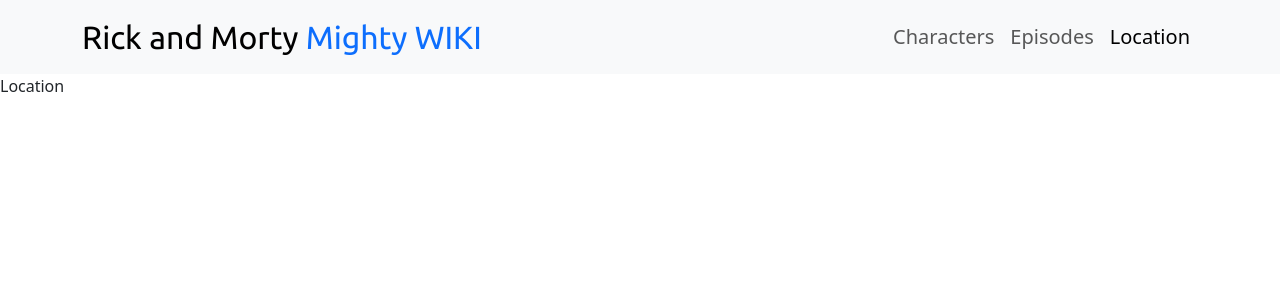
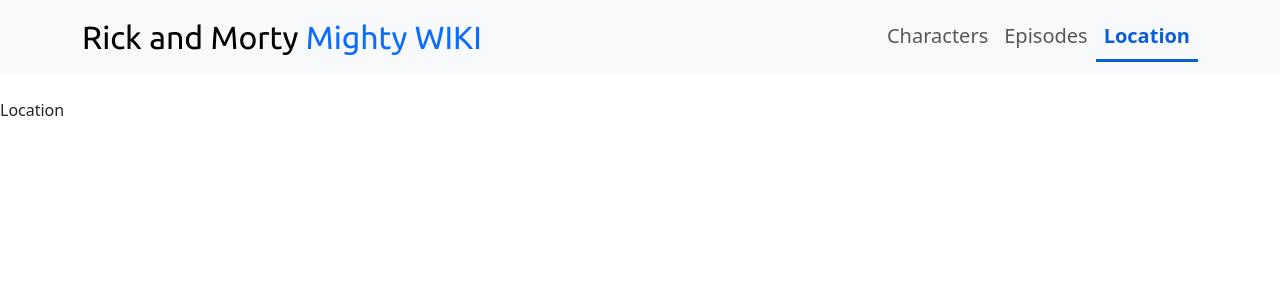
Before and after one commit to CommanderCoolDev/Rick-Morty-Wiki, a React (Create React App) app: page /location in a window 1280 px wide. Shown: the top 300 px of the page. Built offline with nearby package versions, Linux system fonts and the light colour scheme.

Commit message:
added router&icon

```diff
--- a/public/index.html
+++ b/public/index.html
@@ -1,12 +1,11 @@
 <!DOCTYPE html>
 <html lang="en">
   <head>
-    <meta charset="utf-8" />
-    <!-- <link
+    <link
    rel="stylesheet"
    href="https://cdnjs.cloudflare.com/ajax/libs/font-awesome/5.15.4/css/all.min.css"
-/> -->
-
+/>
+    <meta charset="utf-8" />
     <link rel="icon" href="%PUBLIC_URL%/favicon.ico" />
     <meta name="viewport" content="width=device-width, initial-scale=1" />
     <meta name="theme-color" content="#000000" />
@@ -50,6 +49,5 @@
       To begin the development, run `npm start` or `yarn start`.
       To create a production bundle, use `npm run build` or `yarn build`.
     -->
-    <script src="https://kit.fontawesome.com/379f6f5f6e.js" crossorigin="anonymous"></script>
   </body>
 </html>
--- /dev/null
+++ b/src/App.css
@@ -0,0 +1,5 @@
+.active{
+  border-bottom: 3px solid #0b5ed7;
+  font-weight: bold;
+  color:#0b5ed7 !important;
+}
--- a/src/components/Navbar/Navbar.js
+++ b/src/components/Navbar/Navbar.js
@@ -1,10 +1,11 @@
 import React from 'react'
 import { NavLink, Link } from 'react-router-dom'
-// import { FontAwesomeIcon } from '@fortawesome/react-fontawesome'
+import '../../App.css';
+
 
 const Navbar = () => {
   return (
-    <nav className='navbar navbar-expand-lg bg-body-tertiary'>
+    <nav className='navbar navbar-expand-lg bg-light navbar-light mb-4'>
       <div className='container'>
         <Link to='/' className='fs-2 ubuntu navbar-brand'>
           Rick and Morty <span className='text-primary'>Mighty WIKI</span>
@@ -18,16 +19,27 @@
           aria-expanded='false'
           aria-label='Toggle navigation'
         >
-          <span className='navbar-toggler-icon'></span>
-          <i class="fa-solid fa-bars open"></i>
-          {/* <FontAwesomeIcon icon='fa-solid fa-bars open' /> */}
+          <style jsx>
+            {`
+            button[aria-expanded='false'] > .close{
+              display: none;
+            }
+
+            button[aria-expanded='true'] > .open{
+              display: none;
+            }
+            `}
+      </style>
+          <i class="fa-solid fa-bars open fw-bold text-dark"></i>
+          <i class="fa-solid fa-x close fw-bold text-dark"></i>
+
         </button>
         <div
           className='collapse navbar-collapse justify-content-end'
           id='navbarNavAltMarkup'
         >
           <div className='navbar-nav fs-5'>
-            <NavLink to='/' className='nav-link '>
+            <NavLink activeClassName="active" to='/' className='nav-link '>
               Characters
             </NavLink>
             <NavLink to='/episodes' className='nav-link'>
```
